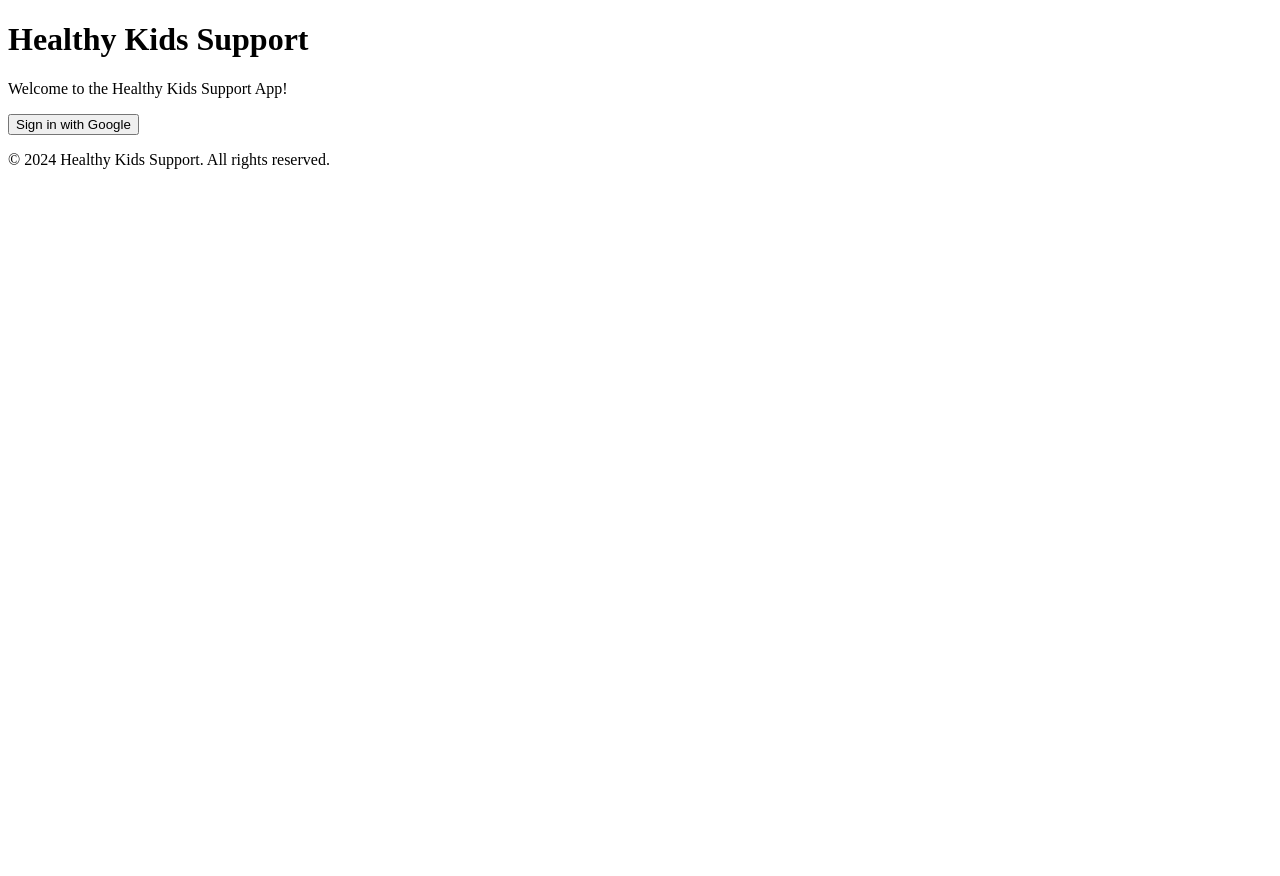
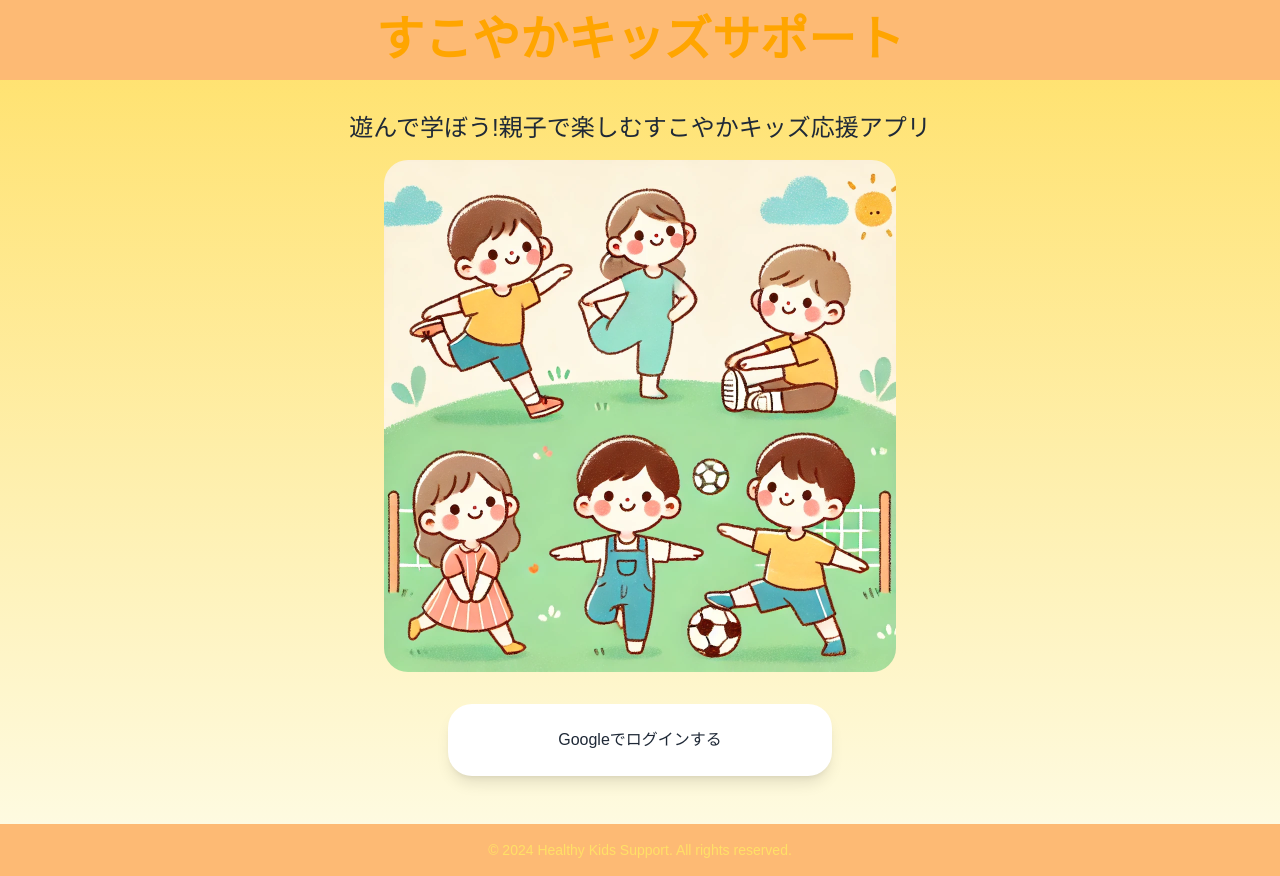
Before and after one commit to suyamatasuya/healthy_kids_support_front, a Next.js app: page / in a window 1280 px wide. Before the commit the page ends 800 px from the top, so only its background shows below. Built offline with nearby package versions, Linux system fonts and the light colour scheme; no server answers.

Commit message:
メインページの仮作成

```diff
--- a/components/LoginButton.tsx
+++ b/components/LoginButton.tsx
@@ -8,7 +8,6 @@ const LoginButton: React.FC = () => {
     const saveUserToBackend = async () => {
       if (session?.user) {
         try {
-          // CSRF トークンの取得
           const csrfToken = await fetchCSRFToken();
 
           const res = await fetch('http://localhost:3001/users', {
@@ -47,11 +46,11 @@ const LoginButton: React.FC = () => {
     return (
       <>
         <p>Signed in as {session.user.email}</p>
-        <button onClick={() => signOut()}>Sign out</button>
+        <button onClick={() => signOut()}>ログアウトする</button>
       </>
     );
   }
-  return <button onClick={() => signIn('google')}>Sign in with Google</button>;
+  return <button onClick={() => signIn('google')}>Googleでログインする</button>;
 };
 
 export default LoginButton;
--- a/package.json
+++ b/package.json
@@ -27,15 +27,15 @@
     "@types/node": "^22.0.2",
     "@types/react": "^18.3.3",
     "@types/react-dom": "^18.3.0",
-    "autoprefixer": "^10.4.19",
+    "autoprefixer": "^10.4.20",
     "axios": "^1.7.2",
     "next": "^14.2.5",
     "next-auth": "^4.24.7",
-    "postcss": "^8.4.40",
+    "postcss": "^8.4.41",
     "react": "^18.3.1",
     "react-dom": "^18.3.1",
     "react-query": "^3.39.3",
-    "tailwindcss": "^3.4.7",
+    "tailwindcss": "^3.4.10",
     "typescript": "^5.5.4"
   },
   "devDependencies": {
--- a/pages/_app.tsx
+++ b/pages/_app.tsx
@@ -1,5 +1,6 @@
 import { AppProps } from 'next/app';
 import { SessionProvider } from 'next-auth/react';
+import '../styles/globals.css'
 
 function MyApp({ Component, pageProps: { session, ...pageProps } }: AppProps) {
   console.log('Session in _app.tsx:', session);
--- a/pages/index.tsx
+++ b/pages/index.tsx
@@ -3,16 +3,29 @@ import LoginButton from '../components/LoginButton';
 
 const Home: React.FC = () => {
   return (
-    <div className="container">
-      <header className="header">
-        <h1>Healthy Kids Support</h1>
+    <div className="bg-gradient-to-b from-primary-light min-h-screen text-center text-gray-800 w-full flex flex-col justify-center items-center">
+      <header className="header mb-8 w-full text-primary-light">
+        <h1 className="text-5xl font-bold text-primary-dark font-sans">
+          すこやかキッズサポート
+        </h1>
       </header>
-      <main className="main">
-        <p>Welcome to the Healthy Kids Support App!</p>
-        <LoginButton />
+      <main className="main flex flex-col items-center w-full">
+        <p className="text-2xl font-medium mb-4">
+          遊んで学ぼう!親子で楽しむすこやかキッズ応援アプリ
+        </p>
+        <img
+          src="/images/main.webp"
+          alt="すこやかキッズサポート ロゴ"
+          className="w-full max-w-lg mb-8 rounded-xl"
+        />
+        <div className="w-full p-6 bg-white rounded-xl shadow-lg max-w-sm">
+          <LoginButton />
+        </div>
       </main>
-      <footer className="footer">
-        <p>&copy; 2024 Healthy Kids Support. All rights reserved.</p>
+      <footer className="footer mt-12 w-full">
+        <p className="text-sm text-primary-light">
+          &copy; 2024 Healthy Kids Support. All rights reserved.
+        </p>
       </footer>
     </div>
   );
--- a/styles/globals.css
+++ b/styles/globals.css
@@ -8,15 +8,11 @@ body {
 }
 
 .container {
-  @apply mx-auto p-4 max-w-screen-lg;
+  @apply mx-auto;
 }
 
 .header, .footer {
   @apply bg-orange-300 p-4 text-center;
-}
-
-.main {
-  @apply p-4;
 }
 
 .button {
--- a/tailwind.config.js
+++ b/tailwind.config.js
@@ -5,7 +5,21 @@ module.exports = {
     "./components/**/*.{js,ts,jsx,tsx}",
   ],
   theme: {
-    extend: {},
+    extend: {
+      colors: {
+        primary: {
+          light: '#FFE066',
+          DEFAULT: '#FFD700',
+          dark: '#FFA500',
+        },
+      },
+      fontFamily: {
+        sans: ['"Rounded M+", sans-serif'],
+      },
+      borderRadius: {
+        'xl': '1.5rem',
+      },
+    },
   },
   plugins: [],
 }
```
Also changed, not shown: public/images/main.webp (added), 1 other file (tests, documents, lock files or other folders).
